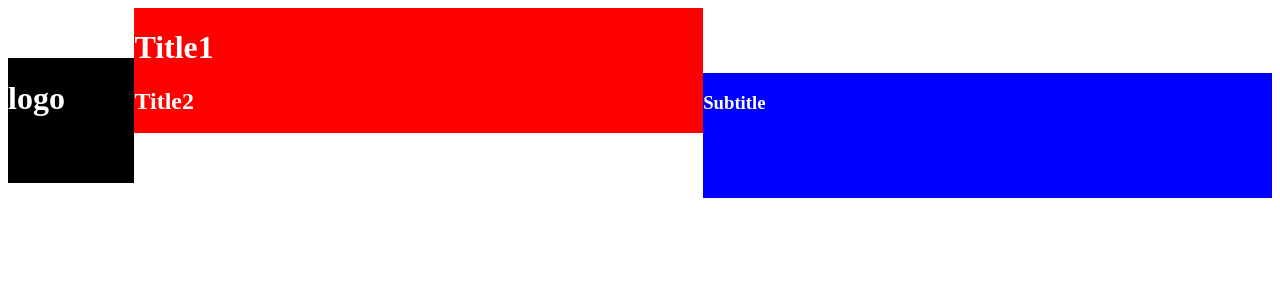
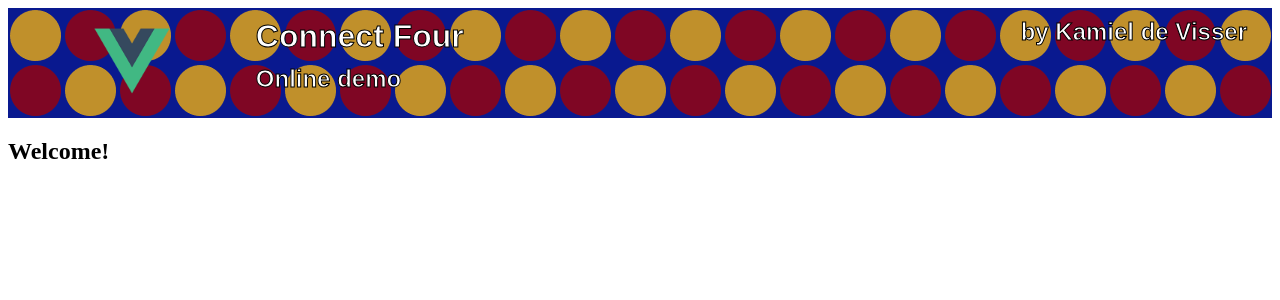
Before and after one commit to kemmel-dev/ConnectFour, a Vue app: page / in a window 1280 px wide. Shown: the top 300 px of the page. Built offline with nearby package versions, Linux system fonts and the light colour scheme.

Commit message:
format header

```diff
--- a/src/components/Header.vue
+++ b/src/components/Header.vue
@@ -1,18 +1,20 @@
 <template>
-  <div id="header">
-      <div id="logo">
-        <h1>logo</h1>
-      </div>
-      <div id="title">
-        <div id="title1">
-          <h1>Title1</h1>
-        </div>
-        <div id="title2">
-          <h2>Title2</h2>
+  <div class="parent">
+    <div class="item container" id="logo">
+      <div class="center middle">
+        <img src="@/assets/logo.png" alt="Connect Four Logo">
       </div>
     </div>
-      <div id="subtitle">
-        <h3> Subtitle </h3>
+    <div class="item" id="titles">
+      <div class="sub-item">
+          <h1>Connect Four</h1>
+      </div>
+      <div class="sub-item">
+          <h2>Online demo</h2>
+      </div>
+    </div>
+    <div class="item right" id="subtitle">
+      <h2>by Kamiel de Visser</h2>
     </div>
   </div>
 </template>
@@ -24,36 +26,65 @@ export default {
 </script>
 
 <style scoped>
-  h1, h2, h3 {
-    color: white;
+
+h1, h2 {
+  margin: 0;
+  color:white;
+  font-family: fantasy;
+  font-weight: bolder;
+  -webkit-text-stroke: 1px black;
 }
 
-  #header {
-    width: 100%;
-    height: 125px;
+.sub-item {
+  margin-top: 10px;
 }
-  #header div {
-    display: inline-block;
+
+.right {
+  display: flex;
+  justify-content: right;
+  margin-top: 10px;
+  margin-right: 25px;
 }
-  #header div div {
-    display:inline;
+
+.parent {
+  display: flex;
+  height: 110px;
+  background-image: url("@/assets/header.png");
+  background-size: 110px;
 }
+
+img {
+  height: 75px;
+}
+
 #logo
 {
-    background: black;
-    width: 10%;
-    height: 100%;
+  width: 20%;
 }
-  #title
-  {
-    background: red;
-    width: 45%;
-    height: 100%;
+
+#titles {
+  width:40%
 }
-  #subtitle
-  {
-    background: blue;
-    width: 45%;
-    height: 100%;
+
+#subtitle {
+  width:40%
 }
+
+.container {
+  position: relative;
+  height: 110px;
+}
+
+.center {
+  margin: 0;
+  position: absolute;
+  -ms-transform: translate(-50%, -50%);
+  transform: translate(-50%, -50%);
+}
+
+.middle {
+  top: 50%;
+  left: 50%;
+}
+
 </style>
```
Lines whose indentation alone changed are shown as unchanged.
